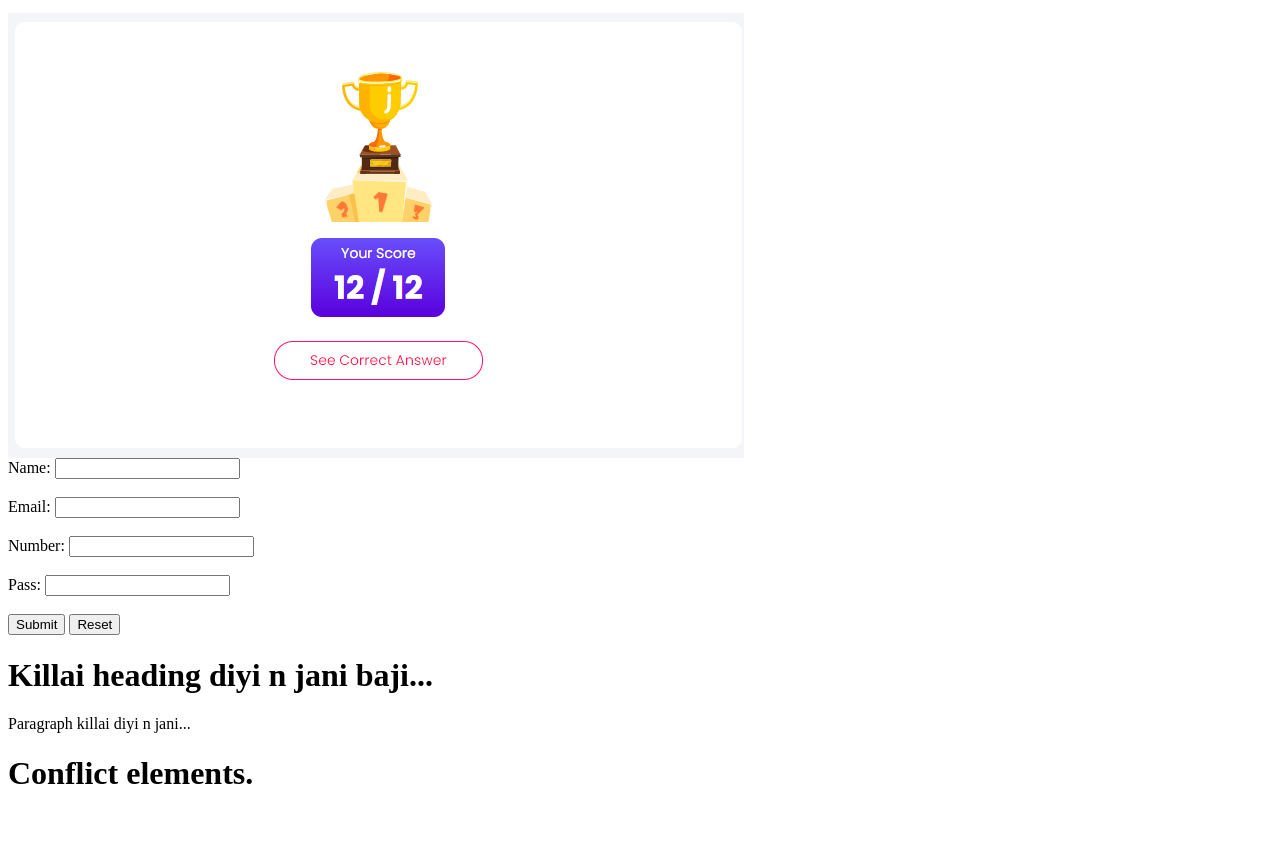
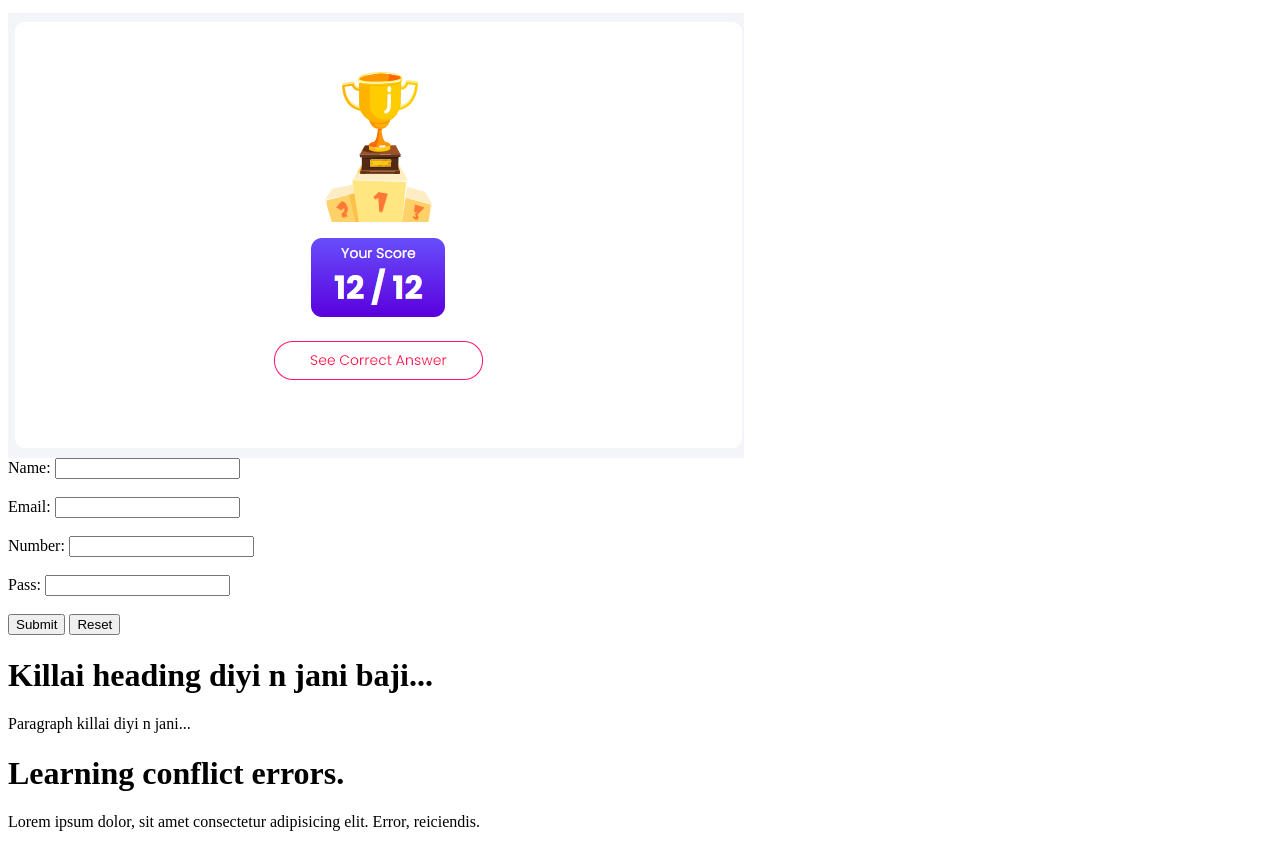
Before and after one commit to Suprio-Das/here-another-one, a plain HTML site: page index.html in a window 1280 px wide. Shown: the part 105-952 px from the top of the page. Before the commit the page ends 918 px from the top, so only its background shows below. Drawn offline with Linux system fonts and the light colour scheme.

Commit message:
conflict errors

```diff
--- a/index.html
+++ b/index.html
@@ -27,7 +27,10 @@
     <h1>Killai heading diyi n jani baji...</h1>
     <p>Paragraph killai diyi n jani...</p>
 
-    <h1>Conflict elements.</h1>
+    <!--Here is the conflict brance codes-->
+
+    <h1>Learning conflict errors.</h1>
+    <p>Lorem ipsum dolor, sit amet consectetur adipisicing elit. Error, reiciendis.</p>
 
 </body>
 </html>
```
